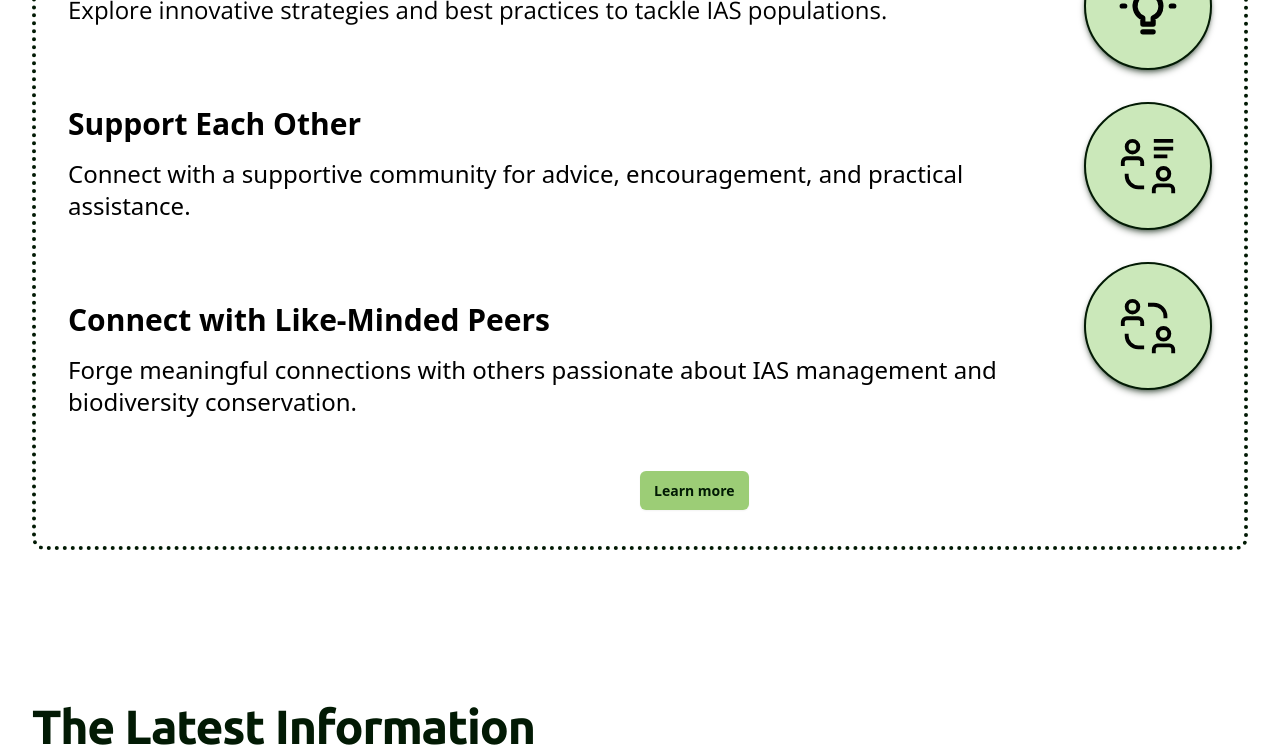
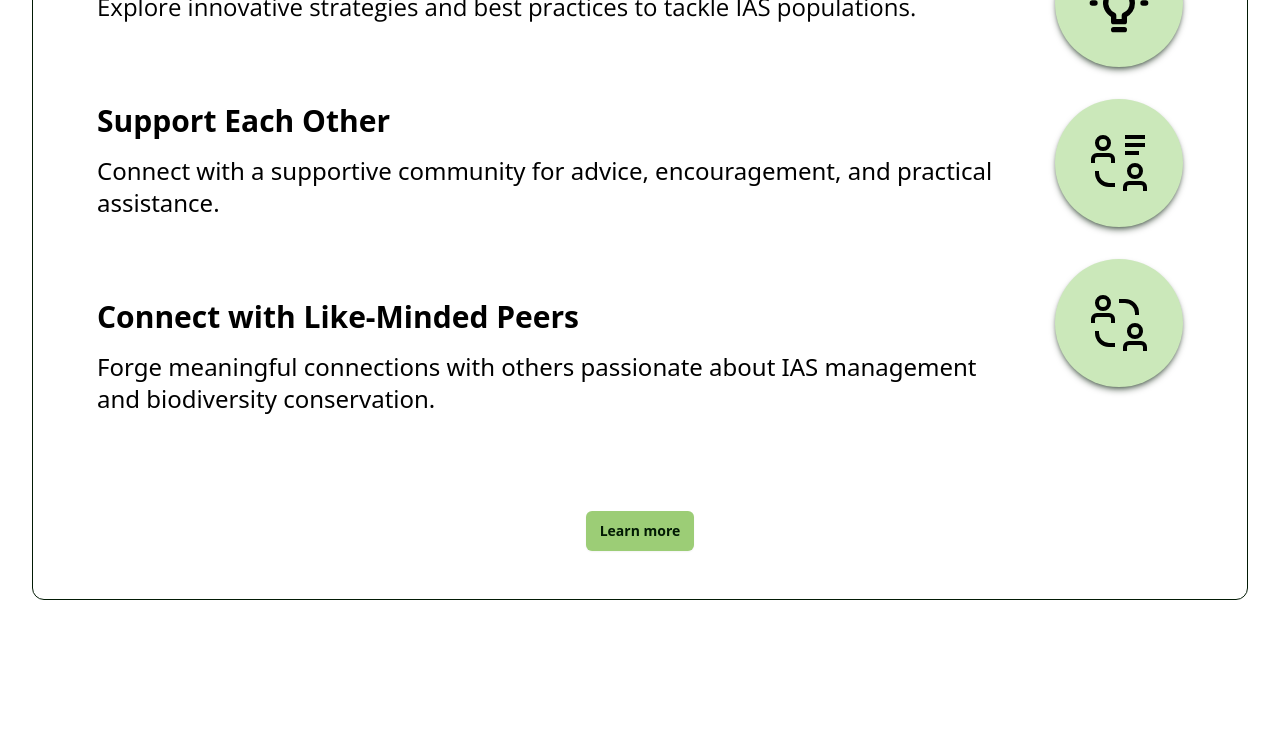
Before and after one commit to Ed-TheVisionMaker/green-ig-ias-network, a Next.js app: page / in a window 1280 px wide. Shown: the part 3056-3810 px from the top of the page. Built offline with nearby package versions, Linux system fonts and the light colour scheme; a web font is replaced by a local one.

Commit message:
style: amended styling on landing page

```diff
--- a/components/CollaborateHero/index.tsx
+++ b/components/CollaborateHero/index.tsx
@@ -5,13 +5,13 @@ import { IdeaLightbulb, Collaborate, ShareKnowledge } from '@/utils/svgs';
 const CollaborateHero = () => {
   return (
     <Container>
-      <div className='relative mb-24'>
+      <div className='mb-24'>
         <div className='flex items-center'>
           <div>
             <h1 className='mt-2 mb-8 text-5xl font-ubuntu font-bold tracking-tight text-ginBlack'>
               Collaborate - Share - Connect
             </h1>
-            <div className='border-4 border-dotted border-ginBlack px-8 pb-32 pt-12 rounded-xl'>
+            <div className='border border-ginBlack px-16 py-12 rounded-xl'>
               <div className='font-open-sans text-center mb-8'>
                 <h2 className='font-bold text-4xl'>
                   Welcome to Our Collaborative Hub
@@ -48,36 +48,36 @@ const CollaborateHero = () => {
                       IAS management and biodiversity conservation.
                     </p>
                   </div>
-                  <div className='absolute bottom-12 left-1/2'>
-                    <a
-                      href='/collaborate'
-                      className='flex-none rounded-md bg-pistachio px-3.5 py-2.5 text-sm font-semibold text-ginBlack placeholder:text-ginBlack shadow-sm focus-visible:outline focus-visible:outline-2 focus-visible:outline-offset-2 focus-visible:outline-white'
-                    >
-                      Learn more
-                    </a>
-                  </div>
                 </div>
                 <div className='mt-8 ml-8'>
                   <div>
                     {IdeaLightbulb({
                       className:
-                        'h-32 w-32 rounded-full border-2 border-ginBlack bg-teaGreen colour-ginBlack shadow-md shadow-ginBlack/50',
+                        'h-32 w-32 rounded-full  bg-teaGreen colour-ginBlack shadow-md shadow-ginBlack/50',
                     })}
                   </div>
                   <div>
                     {ShareKnowledge({
                       className:
-                        'h-32 w-32 rounded-full border-2 border-ginBlack mt-8 bg-teaGreen colour-ginBlack shadow-md shadow-ginBlack/50',
+                        'h-32 w-32 rounded-full mt-8 bg-teaGreen colour-ginBlack shadow-md shadow-ginBlack/50',
                     })}
                   </div>
                   <div>
                     {Collaborate({
                       className:
-                        'h-32 w-32 rounded-full border-2 border-ginBlack mt-8 bg-teaGreen colour-ginBlack shadow-md shadow-ginBlack/50',
+                        'h-32 w-32 rounded-full  mt-8 bg-teaGreen colour-ginBlack shadow-md shadow-ginBlack/50',
                     })}
                   </div>
                 </div>
               </div>
+            <div className='flex justify-center w-full mt-24'>
+              <a
+                href='/collaborate'
+                className='rounded-md bg-pistachio mx-auto px-3.5 py-2.5 text-sm font-semibold text-ginBlack placeholder:text-ginBlack shadow-sm focus-visible:outline focus-visible:outline-2 focus-visible:outline-offset-2 focus-visible:outline-white'
+              >
+                Learn more
+              </a>
+            </div>
             </div>
           </div>
         </div>
```
